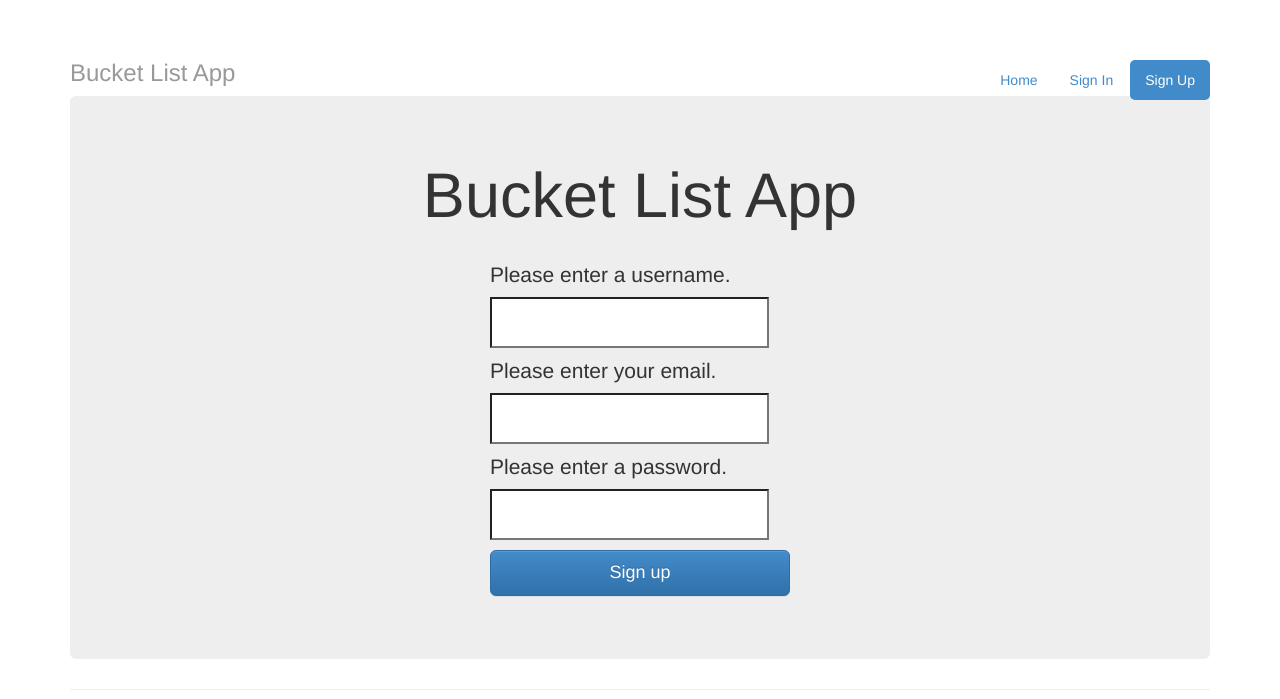
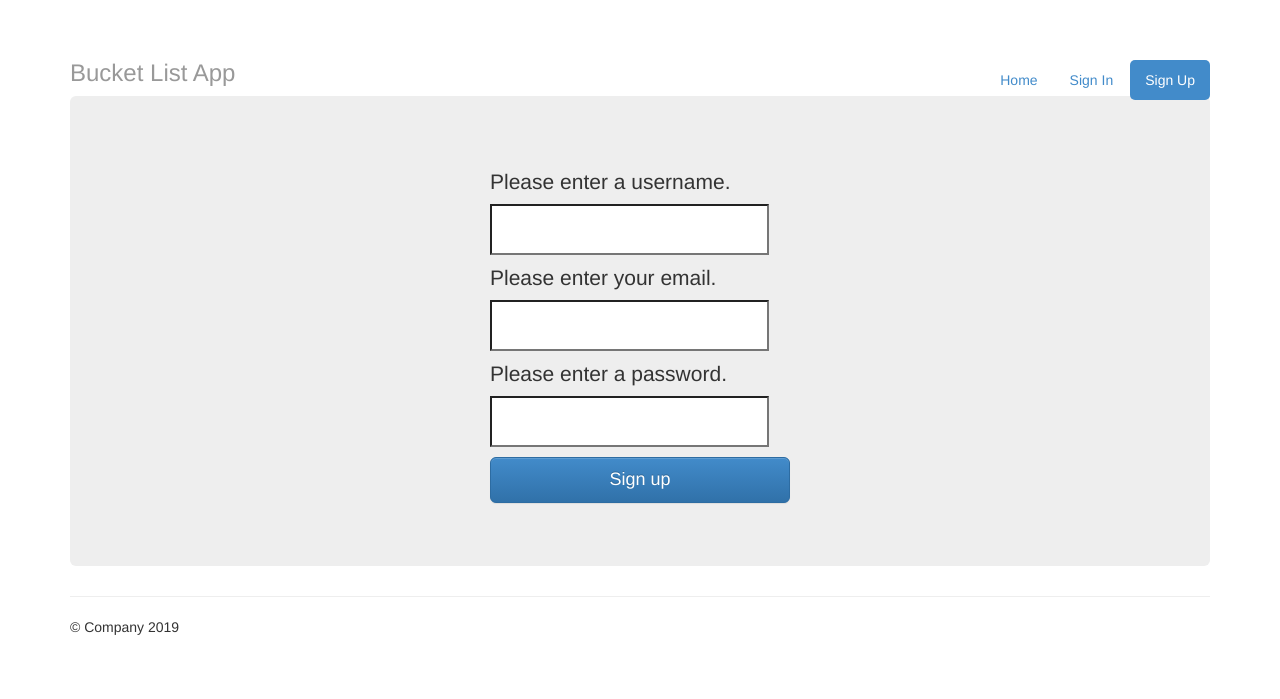
Before and after one commit to a-bew/wishsetapp, a Django app: page /bucketlist/showSignUp/ in a window 1280 px wide. Shown: the top 699 px of the page. Run offline with Django 3.2, Linux system fonts and the light colour scheme.

Commit message:
remove header at login and sign up

```diff
--- a/bucketlist/templates/bucketlist/Signin.html
+++ b/bucketlist/templates/bucketlist/Signin.html
@@ -37,7 +37,7 @@
           </div>
 
           <div class="jumbotron">
-            <h1 style="text-align: center;">Bucket Listt App</h1>
+            <!-- <h1 style="text-align: center;">Bucket Listt App</h1> -->
 
             <!-- New -->
 
--- a/bucketlist/templates/bucketlist/showSignUp.html
+++ b/bucketlist/templates/bucketlist/showSignUp.html
@@ -35,7 +35,7 @@
           </div>
 
         <div class="jumbotron">
-            <h1 style="text-align: center;">Bucket List App</h1>
+            <!-- <h1 style="text-align: center;">Bucket List App</h1> -->
 
             <!-- New -->
             {% if registered %}
```
